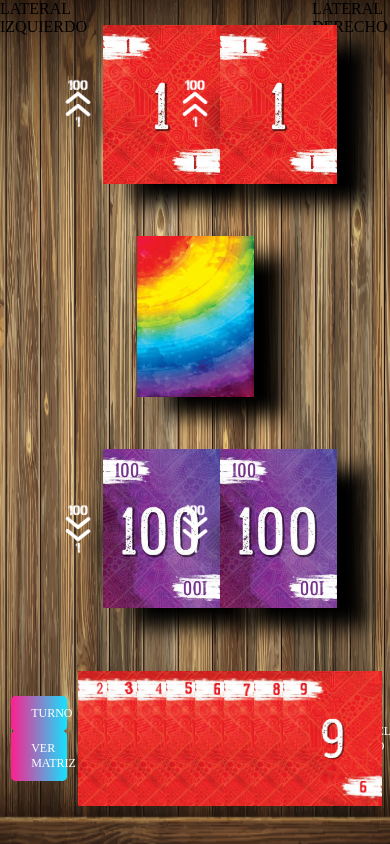
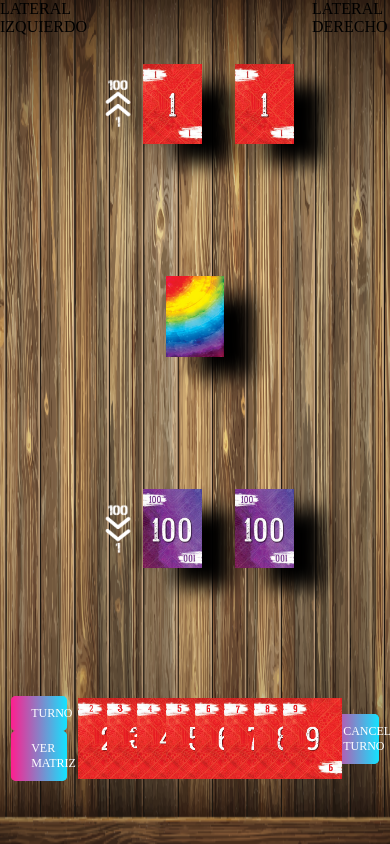
Before and after one commit to LucaVado/THEGAMEVD, a website built with Vite: page index.html in a window 390 px wide. Built offline with nearby package versions, Linux system fonts and the light colour scheme; a script that the page names is missing.

Commit message:
Se agrego responsivo para telefonos ajustando las cartas

```diff
--- a/CSS/index.css
+++ b/CSS/index.css
@@ -202,3 +202,36 @@
 .card.zero{
     display: none;
 }
+@media only screen and (max-width: 600px) {
+#flecha100D, #flecha1D{
+    display: none;
+}
+    .board .c1{
+        display: grid;
+        grid-template-columns: 50% 50%;
+        grid-template-rows: 100%;
+        margin-left: 40px;
+        width: 100%;
+
+    }
+    .board .c2 img{
+        width: 50%;
+
+
+    }
+    .board .c3{
+        display: grid;
+        grid-template-columns: 50% 50%;
+        grid-template-rows: 100%;
+        margin-left: 40px;
+        width: 100%;
+
+    }
+    .Hand .card img{
+        width: 60%;
+    }
+
+
+
+
+}
```
